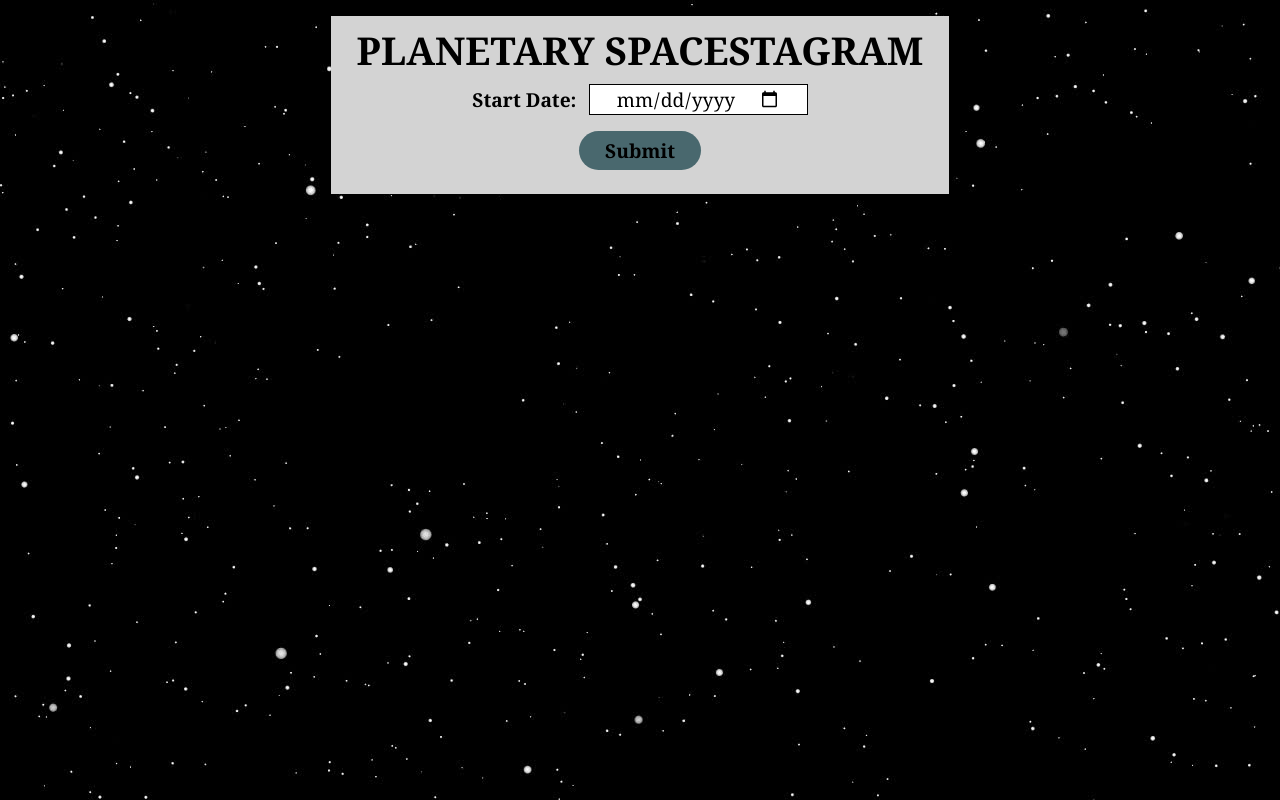
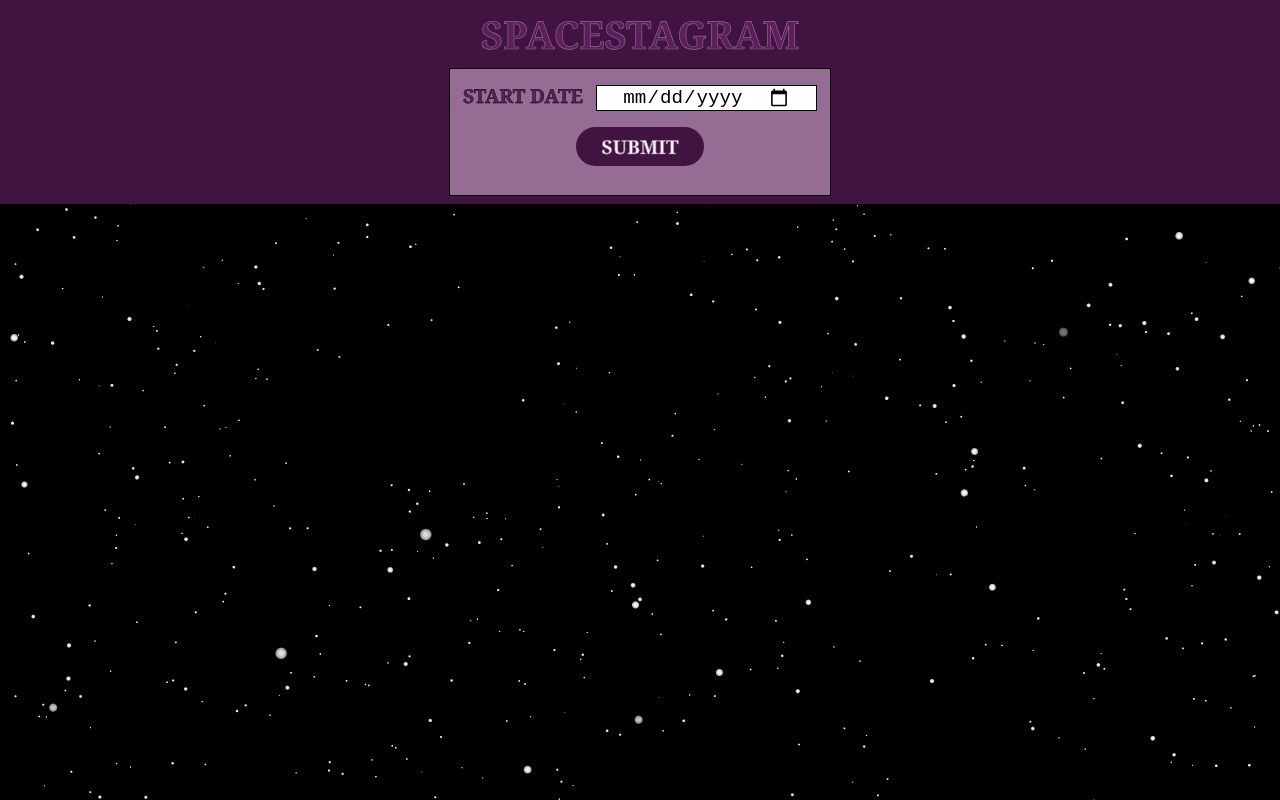
Before and after one commit to jath-git/spacestagram, a React (Create React App) app: page / in a window 1280 px wide. Built offline with nearby package versions, Linux system fonts and the light colour scheme.

Commit message:
focus theme

```diff
--- a/src/App.jsx
+++ b/src/App.jsx
@@ -97,11 +97,13 @@ class App extends Component {
   render = () => {
     return (
       <div className="app">
-        <div className="form block">
-          <h1 className="title">Planetary Spacestagram</h1>
-          <label>Start Date:</label>
-          <input type="date" ref={this.startDate} />
-          <div className="button" onClick={this.setStartDate}>Submit</div>
+        <div className="form">
+          <h1 className="title">Spacestagram</h1>
+          <div className="innerMain">
+            <label>Start Date</label>
+            <input type="date" ref={this.startDate} />
+            <div className="button" onClick={this.setStartDate}>Submit</div>
+          </div>
         </div>
 
         <div className="gram" >
--- a/src/App.scss
+++ b/src/App.scss
@@ -3,7 +3,11 @@
 
 // theme colours
 $background: black;
-$block: lightgrey;
+$block: rgb(65, 19, 65);
+$deactivateBlock: rgb(99, 54, 99);
+$lightColour: rgb(148, 108, 148);
+$extraDarkColour: rgb(34, 22, 34);
+$darkColour: rgb(92, 31, 92);
 $button: #49686e;
 $buttonHover: #a14741;
 $shadow: #374142;
@@ -18,22 +22,46 @@ body {
     left: 0;
     position: absolute;
     width: 100%;
+    color: whitesmoke;
+
+    .innerMain,
+    .inner {
+        width: fit-content;
+        margin: auto;
+        border: black solid 1px;
+    }
+
+    .innerMain {
+        background-color: $lightColour;
+        text-transform: uppercase;
+    }
 
     .form {
         text-align: center;
         margin: auto;
-        width: fit-content;
+        width: 100%;
         font-weight: bold;
-        margin-top: 2vh;
         padding-bottom: 1vh;
+        text-transform: uppercase;
+        background: $block;
 
         .title {
-            text-transform: uppercase;
+            -webkit-text-stroke: 0.05vw $lightColour;
             text-align: center;
             font-size: 3vw;
+            color: $darkColour;
 
             margin: auto;
             padding: 1vh 2vw;
+        }
+
+        .innerMain {
+            padding: 1%;
+        }
+
+        label {
+            -webkit-text-stroke: 0.03vw black;
+            color: $darkColour;
         }
 
         label,
@@ -41,10 +69,11 @@ body {
         input {
             font-size: 1.5vw;
             font-family: Cambria, Cochin, Georgia, Times, "Times New Roman", serif;
-            // display: flex;
         }
 
         input {
+            font-family: "Courier New", Courier, monospace;
+            cursor: pointer;
             padding: 0 2vw;
             border: solid black 1px;
             margin-left: 1vw;
@@ -58,7 +87,15 @@ body {
 
     .gram {
         column-count: 3;
-        padding: 0 2vw;
+        width: 100%;
+
+        .activate {
+            background-color: $block;
+        }
+
+        .deactivate {
+            background-color: $deactivateBlock;
+        }
 
         .imageHolder {
             margin-top: 3vh;
@@ -67,14 +104,41 @@ body {
             padding: 2% 5%;
             display: inline-block;
 
+            .innerMain {
+                margin: auto;
+                margin-top: 3vh;
+                margin-bottom: 3vh;
+                text-align: center;
+                padding: 2.5%;
+                -webkit-text-stroke: 0.03vw black;
+                color: $darkColour;
+            }
+
+            .inner {
+                background-color: $extraDarkColour;
+                border: whitesmoke solid 0.5px;
+                padding: 4%;
+                margin: auto;
+                margin-top: 3vh;
+                margin-bottom: 1vh;
+                color: whitesmoke;
+                line-height: 1.7;
+                font-family: "Courier New", Courier, monospace;
+            }
+
+            .innerSupport {
+                background-color: $lightColour;
+                margin: auto;
+                margin-top: 3vh;
+                margin-bottom: 3vh;
+                padding-top: 4%;
+                padding-bottom: 1%;
+                border-radius: 20px;
+            }
+
             img {
                 width: 100%;
                 cursor: pointer;
-            }
-
-            .center {
-                text-align: center;
-                text-transform: capitalize;
             }
 
             .right {
@@ -99,13 +163,7 @@ body {
     }
 }
 
-.block {
-    background-color: $block;
-    margin-bottom: 5vh;
-}
-
-.button,
-.disabled {
+.button {
     font-size: 1.35vw;
     width: fit-content;
     margin: auto;
@@ -114,15 +172,14 @@ body {
     cursor: pointer;
     font-weight: bold;
     margin-bottom: 2vh;
+    background-color: $block;
+    -webkit-text-stroke: 0.05vw $lightColour;
+    text-transform: uppercase;
+    padding: 1vh 2vw;
 
     &:hover {
-        background-color: $buttonHover;
-        color: whitesmoke;
+        background-color: $extraDarkColour;
     }
-}
-
-.button {
-    background-color: $button;
 }
 
 .disabled {
--- a/src/components/Image.jsx
+++ b/src/components/Image.jsx
@@ -24,17 +24,46 @@ export default function Image({ data, index, toggleLike }) {
         return false;
     }
 
+    const parseDate = date => {
+        const year = date.substring(0, 4);
+        const month = Number(date.substring(5, 7));
+        const day = date.substring(8);
+
+        const translateMonth = {
+            1: 'January',
+            2: 'February',
+            3: 'March',
+            4: 'April',
+            5: 'May',
+            6: 'June',
+            7: 'July',
+            8: 'August',
+            9: 'September',
+            10: 'October',
+            11: 'November',
+            12: 'December'
+        }
+
+        return `${translateMonth[month]} ${day}, ${year}`;
+    }
+
     return (
         <div>
-            {src ? <div className="imageHolder block">
-                <h1 className="center">{title ? title : 'No Name'}</h1>
-                {author ? <h2 className="center">From {author}</h2> : null}
+            {src ? <div className={like ? "activate imageHolder lightBlock" : "deactivate imageHolder lightBlock"}>
+                <div className="innerMain">
+                    <h1 className="imageTitle center">{title ? title : 'No Name'}</h1>
+                    {author ? <h2>From {author}</h2> : null}
+                    {date ? <h2>{parseDate(date)}</h2> : null}
+                </div>
                 {hasYoutube(src) ? <iframe title={index} allow="fullscreen" width="100%" height="250px" src={src} /> : <img src={src} alt="NASA" onClick={() => window.open(src, '_blank')} />}
-                {date ? <h2 className="right">{date}</h2> : null}
-                {description ? <h3>{description}</h3> : null}
-                <div className={like ? 'button' : 'disabled'} onClick={() => {
-                    toggleLike(index);
-                }}>{like ? 'Unlike' : 'Like'}</div>
+                <div className="inner">
+                    {description ? <h3>{description}</h3> : null}
+                </div>
+                <div className="innerSupport">
+                    <div className="button" onClick={() => {
+                        toggleLike(index);
+                    }}>{like ? 'Unlike' : 'Like'}</div>
+                </div>
             </div> : null}
         </div>
     )
```
